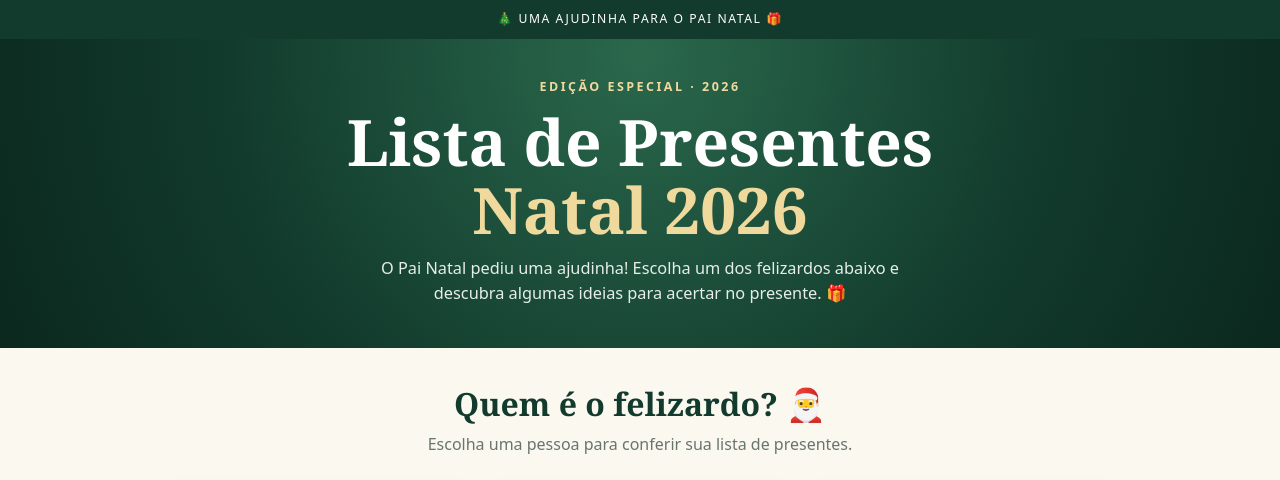
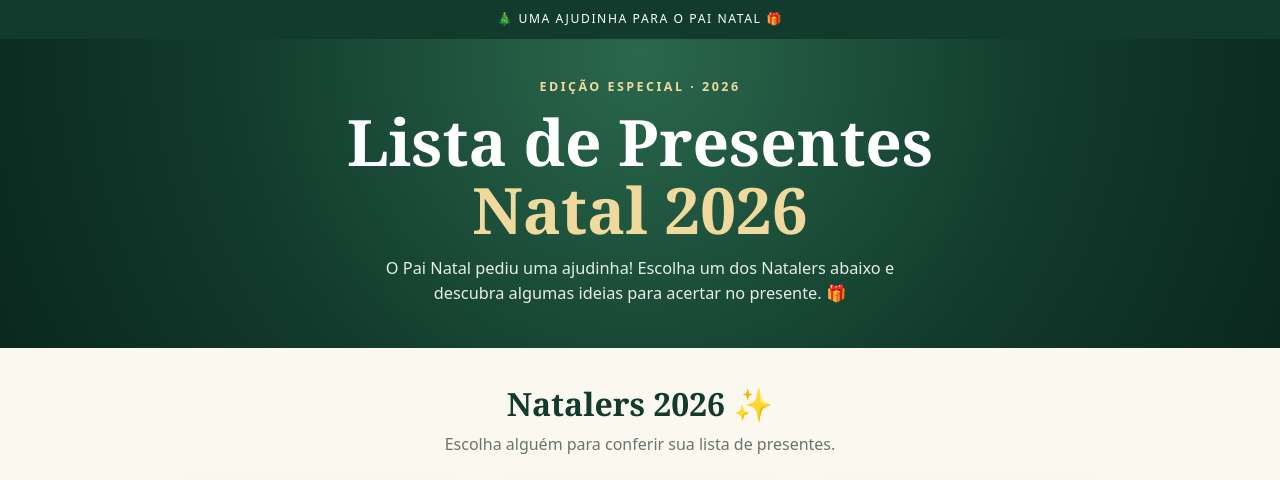
Before and after one commit to GiovaniFonseca/Natal-2026, a plain HTML site: page index.html in a window 1280 px wide. Shown: the top 480 px of the page. Drawn offline with Linux system fonts and the light colour scheme; grey boxes are pictures that could not be loaded.

Commit message:
Rename homepage section to Natalers 2026

```diff
--- a/index.html
+++ b/index.html
@@ -40,12 +40,12 @@ footer p{margin:6px auto 0;font-size:.9rem}
 <header class="hero">
   <div class="eyebrow">EDIÇÃO ESPECIAL · 2026</div>
   <h1>Lista de Presentes<br><span>Natal 2026</span></h1>
-  <p>O Pai Natal pediu uma ajudinha! Escolha um dos felizardos abaixo e descubra algumas ideias para acertar no presente. 🎁</p>
+  <p>O Pai Natal pediu uma ajudinha! Escolha um dos Natalers abaixo e descubra algumas ideias para acertar no presente. 🎁</p>
 </header>
 <main>
   <div class="intro">
-    <h2>Quem é o felizardo? 🎅</h2>
-    <p>Escolha uma pessoa para conferir sua lista de presentes.</p>
+    <h2>Natalers 2026 ✨</h2>
+    <p>Escolha alguém para conferir sua lista de presentes.</p>
   </div>
   <div class="people">
     <a class="person" href="pessoas/giovani.html">
```
